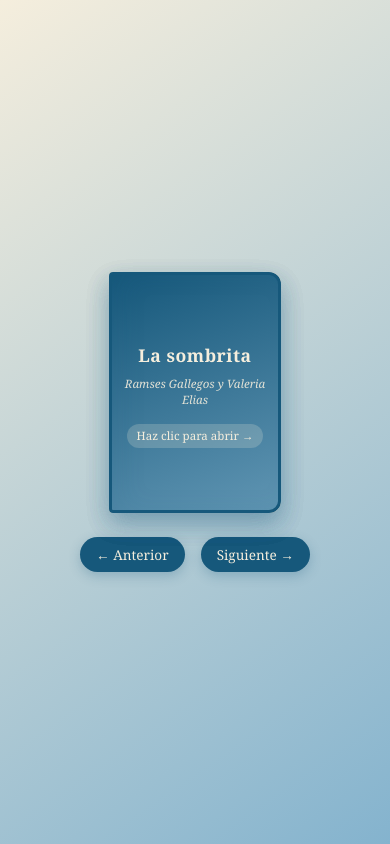
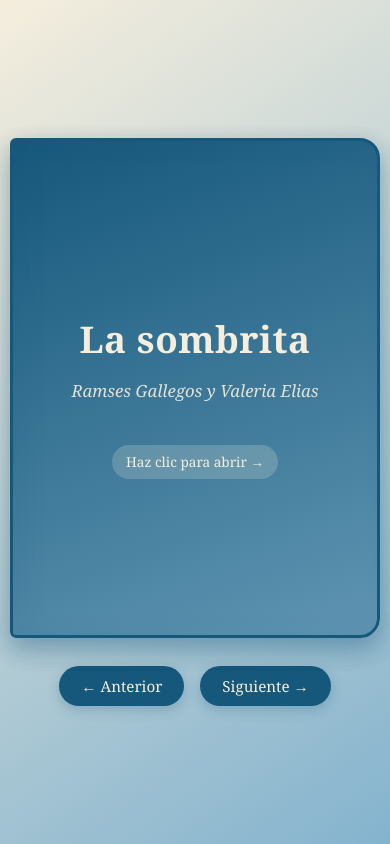
Before and after one commit to Valeenw/Cuento, a plain HTML site: page index.html in a window 390 px wide. Drawn offline with Linux system fonts and the light colour scheme.

Commit message:
ya jala bien
no mover

```diff
--- a/estilos.css
+++ b/estilos.css
@@ -6,25 +6,19 @@
 
 body {
   min-height: 100vh;
-  min-height: 100dvh;
   display: flex;
   flex-direction: column;
   justify-content: center;
   align-items: center;
-  padding: 20px;
   background: linear-gradient(145deg, #F5EEDD 0%, #84B3CE 100%);
   font-family: 'Georgia', serif;
   color: #16587B;
-  overflow-x: hidden;
 }
 
 /* Espacio 3D */
 .escena {
   perspective: 1800px;
-  margin-bottom: 24px;
-  display: flex;
-  justify-content: center;
-  align-items: center;
+  margin-bottom: 28px;
 }
 
 .libro {
@@ -35,7 +29,7 @@ body {
   transition: transform 0.8s ease;
 }
 
-/* Centra el libro abierto en pantallas grandes */
+/* Centra el libro abierto */
 .libro.abierto {
   transform: translateX(185px);
 }
@@ -50,8 +44,6 @@ body {
   transform-style: preserve-3d;
   transition: transform 0.9s cubic-bezier(0.645, 0.045, 0.355, 1);
   cursor: pointer;
-  user-select: none;
-  -webkit-tap-highlight-color: transparent;
 }
 
 .hoja.volteada {
@@ -62,12 +54,11 @@ body {
   position: absolute;
   width: 100%;
   height: 100%;
-  padding: 32px 28px;
+  padding: 36px 32px;
   background-color: #F5EEDD;
   border-radius: 6px 20px 20px 6px;
   box-shadow: inset 12px 0 24px rgba(22, 88, 123, 0.08), 0 10px 25px rgba(22, 88, 123, 0.16);
   backface-visibility: hidden;
-  -webkit-backface-visibility: hidden;
   display: flex;
   flex-direction: column;
   justify-content: space-between;
@@ -131,7 +122,7 @@ body {
   color: #16587B;
   font-size: 0.95rem;
   overflow: hidden;
-  margin-bottom: 14px;
+  margin-bottom: 16px;
 }
 
 .marco-ilustracion img {
@@ -194,67 +185,3 @@ button:hover {
   background-color: #84B3CE;
   color: #16587B;
 }
-
-/* --- ADAPTACIÓN RESPONSIVA PARA CELULARES Y TABLETS --- */
-@media (max-width: 800px) {
-  .escena {
-    width: 100%;
-    overflow: visible;
-  }
-
-  .libro {
-    width: 44vw;
-    max-width: 260px;
-    height: 62vw;
-    max-height: 360px;
-  }
-
-  .libro.abierto {
-    transform: translateX(22vw);
-  }
-
-  .cara {
-    padding: 14px 12px;
-    font-size: clamp(0.72rem, 2.3vw, 0.92rem);
-    line-height: 1.4;
-    border-radius: 4px 12px 12px 4px;
-  }
-
-  .cara.atras {
-    border-radius: 12px 4px 4px 12px;
-  }
-
-  .decoracion-sol {
-    font-size: 1.8rem;
-    margin-bottom: 6px;
-  }
-
-  .portada h1 {
-    font-size: clamp(1.1rem, 4vw, 1.6rem);
-  }
-
-  .subtitulo, .indicador {
-    font-size: 0.72rem;
-  }
-
-  .indicador {
-    margin-top: 16px;
-    padding: 4px 10px;
-  }
-
-  .marco-ilustracion {
-    height: 42%;
-    border-radius: 10px;
-    margin-bottom: 8px;
-    font-size: 0.75rem;
-  }
-
-  .num-pagina {
-    font-size: 0.7rem;
-  }
-
-  button {
-    padding: 8px 16px;
-    font-size: 0.85rem;
-  }
-}
--- a/script.js
+++ b/script.js
@@ -48,7 +48,6 @@ btnReiniciar.addEventListener('click', (e) => {
   actualizarLibro();
 });
 
-// Clic en las hojas
 hojas.forEach((hoja, index) => {
   hoja.addEventListener('click', () => {
     if (index === hojaActual) {
@@ -58,28 +57,3 @@ hojas.forEach((hoja, index) => {
     }
   });
 });
-
-// Navegación con teclado (flechas izquierda y derecha)
-document.addEventListener('keydown', (e) => {
-  if (e.key === 'ArrowRight') siguienteHoja();
-  if (e.key === 'ArrowLeft') anteriorHoja();
-});
-
-// Gestos táctiles (swipe) para celular y tablet
-let toqueInicioX = 0;
-let toqueFinX = 0;
-
-libro.addEventListener('touchstart', (e) => {
-  toqueInicioX = e.changedTouches[0].screenX;
-}, { passive: true });
-
-libro.addEventListener('touchend', (e) => {
-  toqueFinX = e.changedTouches[0].screenX;
-  const diferencia = toqueInicioX - toqueFinX;
-
-  if (diferencia > 45) {
-    siguienteHoja(); // Deslizar a la izquierda avanza
-  } else if (diferencia < -45) {
-    anteriorHoja(); // Deslizar a la derecha retrocede
-  }
-}, { passive: true });
```
